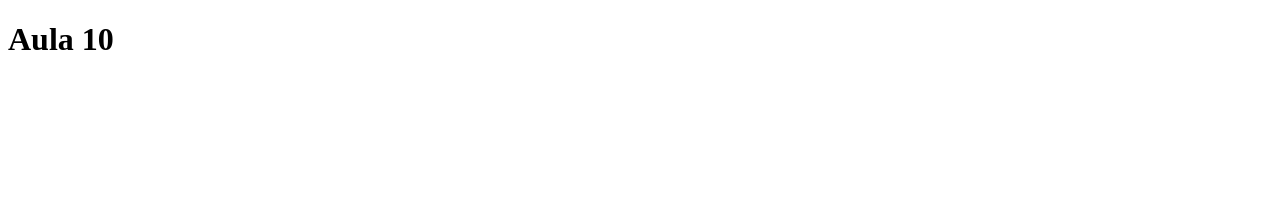
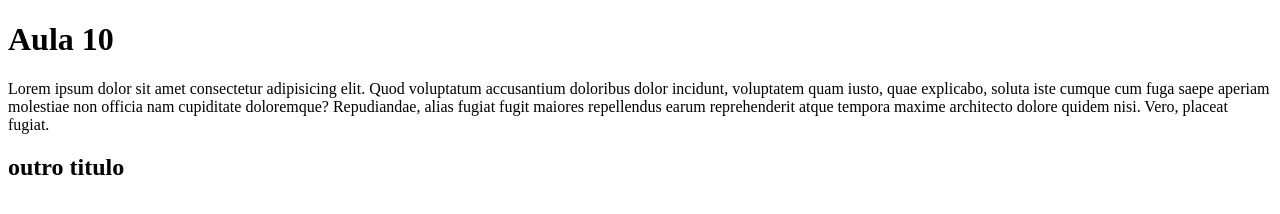
Before and after one commit to Thaimara61/jsL14, a plain HTML site: page Aula10/index.html in a window 1280 px wide. Drawn offline with Linux system fonts and the light colour scheme.

Commit message:
teste de atualização

```diff
--- a/Aula10/index.html
+++ b/Aula10/index.html
@@ -7,5 +7,7 @@
 </head>
 <body>
     <h1>Aula 10</h1>
+    <p>Lorem ipsum dolor sit amet consectetur adipisicing elit. Quod voluptatum accusantium doloribus dolor incidunt, voluptatem quam iusto, quae explicabo, soluta iste cumque cum fuga saepe aperiam molestiae non officia nam cupiditate doloremque? Repudiandae, alias fugiat fugit maiores repellendus earum reprehenderit atque tempora maxime architecto dolore quidem nisi. Vero, placeat fugiat.</p>
+    <h2>outro titulo</h2>
 </body>
 </html>
```
